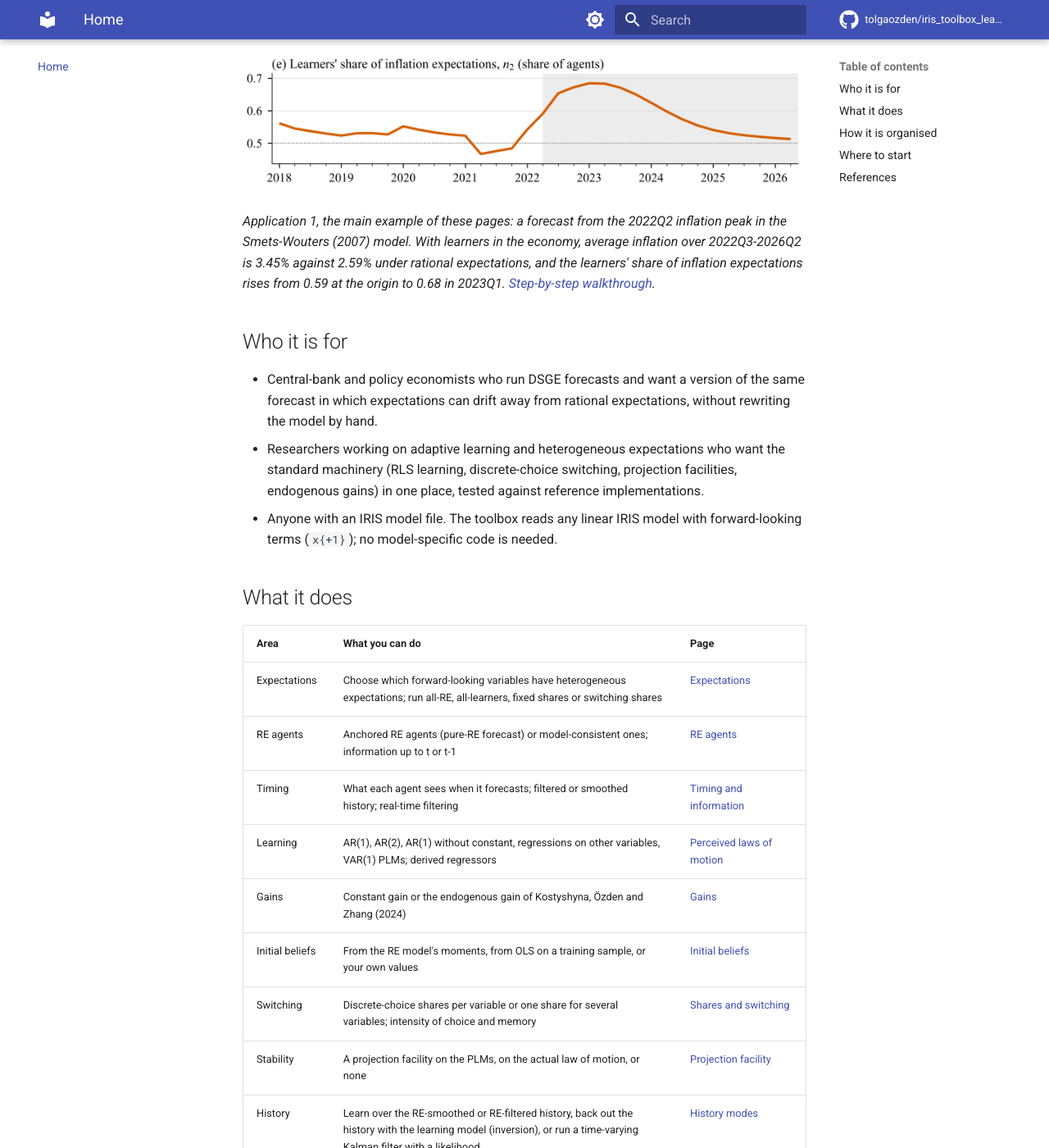
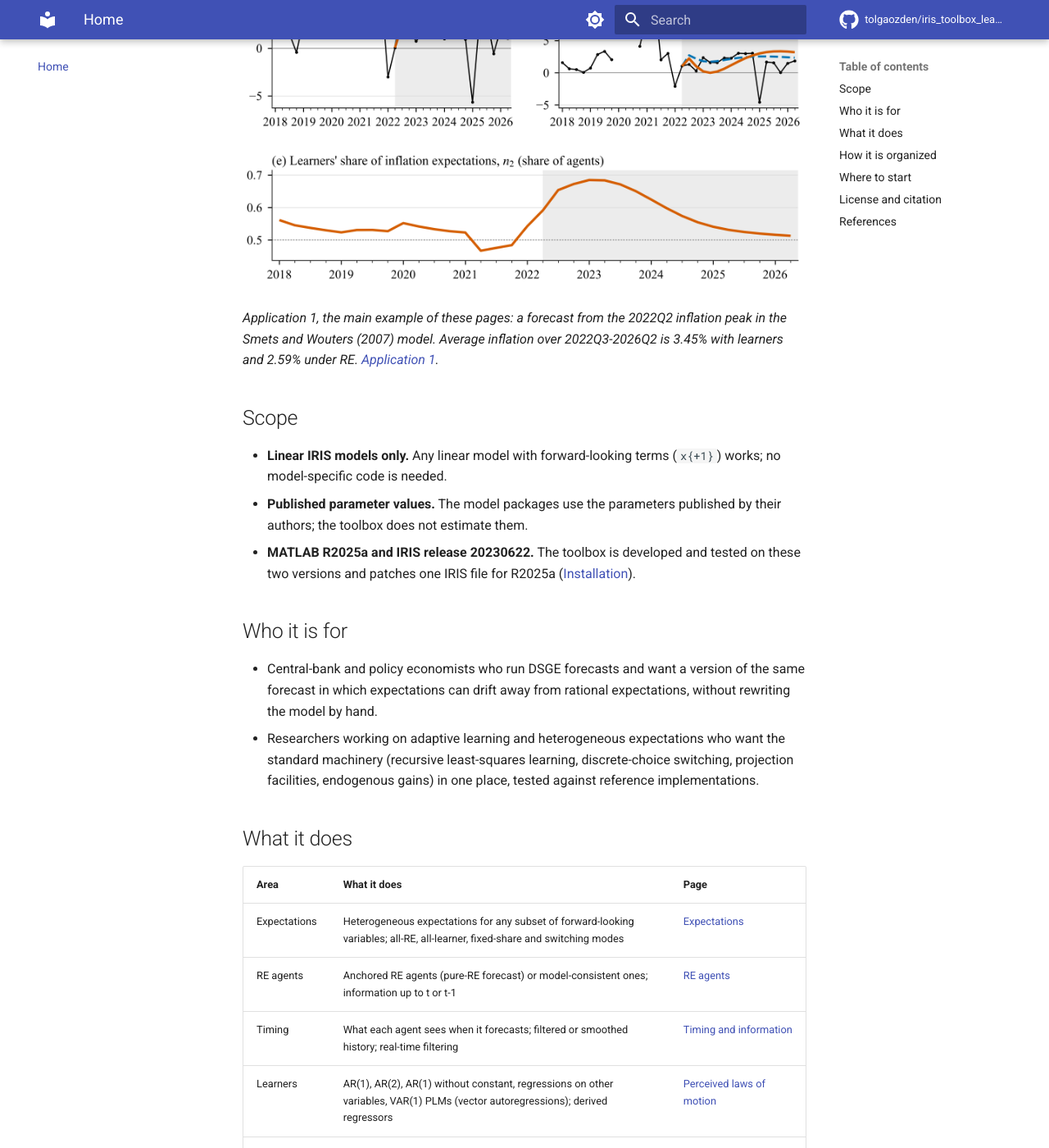
Before and after one commit to HetLearn/iris_toolbox_learning, an MkDocs documentation site: the page built from docs_site/index.md, in a window 1280 px wide and 1400 px high, scrolled down 1026 px. Shown: the whole window at 82% size. Built offline with MkDocs 1.6.1 and Material for MkDocs 9.7.7, drawn with Linux system fonts in a browser that asks for light colours; comment, search, counter and statistics services are not loaded; some of the changed text lies outside the part shown.

Commit message:
Site page revised to the writing rules (docs_site/index.md)
US spelling, no second person, abbreviations spelled out on first use, internal dates and labels removed, notation aligned with the technical appendix.

````diff
--- a/docs_site/index.md
+++ b/docs_site/index.md
@@ -1,27 +1,40 @@
 # hetlearn
 
-`hetlearn` is a MATLAB toolbox, built on the IRIS macroeconomic modelling toolbox, for
-forecasts and policy scenarios in DSGE models where not everyone has rational expectations.
-Expectations of selected forward-looking variables are a mix of two groups of agents:
+> **Disclaimer.** This is a Claude-assisted project. The code, tests and documentation were
+> developed with Anthropic's Claude, in particular Claude Opus 5.5, under the author's direction
+> and review.
 
-- **RE agents**, who forecast with the rational-expectations solution of the model, and
-- **adaptive learners (BR agents)**, who forecast from a simple perceived law of motion (PLM),
-  such as an AR(1) for inflation, and update its coefficients by recursive least squares
-  each quarter.
+`hetlearn` is a MATLAB toolbox, built on the IRIS Toolbox for macroeconomic modeling (release
+20230622), for forecasts and policy scenarios in dynamic stochastic general equilibrium (DSGE)
+models where not everyone has rational expectations. Expectations of selected forward-looking
+variables are a mix of two groups of agents:
+
+- **rational expectations (RE) agents**, who forecast with the RE solution of the model, and
+- **learners**, who forecast from a simple perceived law of motion (PLM), such as an AR(1) for
+  inflation, and update its coefficients by recursive least squares each quarter. The code
+  labels them BR, for bounded rationality.
 
 The population shares of the two groups switch each quarter according to their recent
 forecast errors, following Özden (2025, *International Journal of Central Banking* 21(1)).
-You bring a linear IRIS model and a database; `hetlearn` writes the heterogeneous-expectations
-version of the model, learns beliefs and shares over the history, and runs your scenario
-forward one quarter at a time with the beliefs and shares updating as it goes.
+The toolbox takes a linear IRIS model file and a database, writes the
+heterogeneous-expectations version of the model, learns beliefs and shares over the history,
+and runs a scenario forward one quarter at a time with the beliefs and shares updating as it
+goes.
 
 ![Application 1: forecast from the 2022Q2 inflation peak](assets/figures/fig_app1.png){ .figure }
 
 *Application 1, the main example of these pages: a forecast from the 2022Q2 inflation peak in
-the Smets-Wouters (2007) model. With learners in the economy, average inflation over
-2022Q3-2026Q2 is 3.45% against 2.59% under rational expectations, and the learners' share of
-inflation expectations rises from 0.59 at the origin to 0.68 in 2023Q1.
-[Step-by-step walkthrough](tutorial/application-1.md).*
+the Smets and Wouters (2007) model. Average inflation over 2022Q3-2026Q2 is 3.45% with learners
+and 2.59% under RE. [Application 1](applications/app1-peak.md).*
+
+## Scope
+
+- **Linear IRIS models only.** Any linear model with forward-looking terms (`x{+1}`) works; no
+  model-specific code is needed.
+- **Published parameter values.** The model packages use the parameters published by their
+  authors; the toolbox does not estimate them.
+- **MATLAB R2025a and IRIS release 20230622.** The toolbox is developed and tested on these two
+  versions and patches one IRIS file for R2025a ([Installation](getting-started/installation.md)).
 
 ## Who it is for
 
@@ -29,52 +42,77 @@
   forecast in which expectations can drift away from rational expectations, without rewriting
   the model by hand.
 - Researchers working on adaptive learning and heterogeneous expectations who want the
-  standard machinery (RLS learning, discrete-choice switching, projection facilities,
-  endogenous gains) in one place, tested against reference implementations.
-- Anyone with an IRIS model file. The toolbox reads any linear IRIS model with forward-looking
-  terms (`x{+1}`); no model-specific code is needed.
+  standard machinery (recursive least-squares learning, discrete-choice switching, projection
+  facilities, endogenous gains) in one place, tested against reference implementations.
 
 ## What it does
 
-| Area | What you can do | Page |
+| Area | What it does | Page |
 |---|---|---|
-| Expectations | Choose which forward-looking variables have heterogeneous expectations; run all-RE, all-learners, fixed shares or switching shares | [Expectations](options/expectations.md) |
+| Expectations | Heterogeneous expectations for any subset of forward-looking variables; all-RE, all-learner, fixed-share and switching modes | [Expectations](options/expectations.md) |
 | RE agents | Anchored RE agents (pure-RE forecast) or model-consistent ones; information up to t or t-1 | [RE agents](options/re-agents.md) |
 | Timing | What each agent sees when it forecasts; filtered or smoothed history; real-time filtering | [Timing and information](options/timing.md) |
-| Learning | AR(1), AR(2), AR(1) without constant, regressions on other variables, VAR(1) PLMs; derived regressors | [Perceived laws of motion](options/plm.md) |
+| Learners | AR(1), AR(2), AR(1) without constant, regressions on other variables, VAR(1) PLMs (vector autoregressions); derived regressors | [Perceived laws of motion](options/plm.md) |
 | Gains | Constant gain or the endogenous gain of Kostyshyna, Özden and Zhang (2024) | [Gains](options/gains.md) |
-| Initial beliefs | From the RE model's moments, from OLS on a training sample, or your own values | [Initial beliefs](options/initial-beliefs.md) |
+| Initial beliefs | From the RE model's moments, from ordinary least squares on a training sample, or given values | [Initial beliefs](options/initial-beliefs.md) |
 | Switching | Discrete-choice shares per variable or one share for several variables; intensity of choice and memory | [Shares and switching](options/switching.md) |
-| Stability | A projection facility on the PLMs, on the actual law of motion, or none | [Projection facility](options/projection-facility.md) |
-| History | Learn over the RE-smoothed or RE-filtered history, back out the history with the learning model (inversion), or run a time-varying Kalman filter with a likelihood | [History modes](options/history-modes.md) |
+| Stability | A projection facility on the PLMs and the actual law of motion, on the actual law of motion only, or none | [Projection facility](options/projection-facility.md) |
+| History | Learning on the RE-smoothed or RE-filtered history; the history backed out with the learning model (inversion); a time-varying Kalman filter with a likelihood | [History modes](options/history-modes.md) |
 | Scenarios | Zero or smoothed shocks, added shocks, conditions that put a variable on a path with a shock adjusting | [Forecasts, shocks and conditions](options/forecasts-conditions.md) |
 | Policy | The model's own rule or Ramsey policy under commitment, with a policy loss for every run | [Monetary policy](options/policy.md) |
 | Uncertainty | Density forecasts from normal or bootstrapped shock draws, with learning re-run in every draw | [Density forecasts](options/densities.md) |
 | Diagnostics | Shock decompositions with time-varying beliefs; recursive real-time forecast evaluation with Diebold-Mariano tests | [Decompositions](options/decompositions.md), [Evaluation](options/evaluation.md) |
-| Further rules | Seven bounded-rationality rules: cognitive discounting, myopia and anchoring, diagnostic expectations, target believers, intercept-only learners, mean-only learners, experience-based gain | [Further expectation rules](options/further-expectation-rules.md) |
+| Further rules | Seven bounded-rationality rules: cognitive discounting, myopia and anchoring, diagnostic expectations, target believers, intercept-only learners, mean-only learners, experience-based gain | [Further expectation rules](options/further-expectation-rules.md), [Application 7](applications/app7-rules.md) |
 
-## How it is organised
+## How it is organized
 
-You write three kinds of files; the toolbox writes everything else.
+A project consists of three kinds of files; the toolbox writes everything else.
 
-| You write | What it is |
+| File | What it is |
 |---|---|
-| A **model package** `models/<name>/` | The IRIS model file, a parameter function, a database and a short `model_spec.m` contract. [Your own model](your-own-model.md) |
+| A **model package** `models/<name>/` | The IRIS model file, a parameter function, a database and a short `model_spec.m` contract. [Adding a model](adding-a-model.md) |
 | **Scenario files** `scenarios/<name>/<folder>/<id>.m` | One MATLAB function per scenario. Each returns a partial option tree; a child scenario calls its parent and changes only what differs |
 | **Project options** `config/master_options.m` | Values that every scenario of the project inherits |
 
-Options are merged as `hetlearn.defaults()` < `config/master_options.m` < the scenario, checked
-by name, and stored with every result. A run writes `results/<id>/` with the paths, the
+The options are merged in a fixed order ([How options reach a run](options/index.md#how-options-reach-a-run)),
+checked by name, and stored with every result. A run writes `results/<id>/` with the paths, the
 learning series (beliefs, gains, shares, forecast errors), events and comparison tables.
 
 ## Where to start
 
 1. [Installation](getting-started/installation.md): MATLAB R2025a, IRIS 20230622, `setup_paths`.
-2. [Quick start](getting-started/quick-start.md): run your first scenario in five minutes.
-3. [Application 1 walkthrough](tutorial/application-1.md): the main tutorial, from the scenario
-   files to the figures and numbers.
+2. [Quick start](getting-started/quick-start.md): a first scenario in five minutes.
+3. [Application 1](applications/app1-peak.md): the main tutorial, from the scenario files to
+   the figures and numbers.
 4. [Options](options/index.md): one page per option group, each with working code.
-5. [Your own model](your-own-model.md): plug in any IRIS model with forward-looking terms.
+5. [Adding a model](adding-a-model.md): any IRIS model with forward-looking terms.
+
+The methods, with every equation and timing convention, are in the
+[technical appendix](reference/technical-appendix.md).
+
+## License and citation
+
+The code is released under the MIT License
+([`LICENSE`](https://github.com/tolgaozden/iris_toolbox_learning/blob/main/LICENSE)). To cite
+the method and the toolbox:
+
+```bibtex
+@article{ozden2025hetexp,
+  author  = {{\"O}zden, Tolga},
+  title   = {Heterogeneous Expectations and the Business Cycle},
+  journal = {International Journal of Central Banking},
+  volume  = {21},
+  number  = {1},
+  year    = {2025}
+}
+
+@misc{hetlearn,
+  author       = {{\"O}zden, Tolga},
+  title        = {hetlearn: a {MATLAB} toolbox for heterogeneous expectations in {IRIS} models},
+  year         = {2026},
+  howpublished = {\url{https://github.com/tolgaozden/iris_toolbox_learning}}
+}
+```
 
 ## References
 
````
